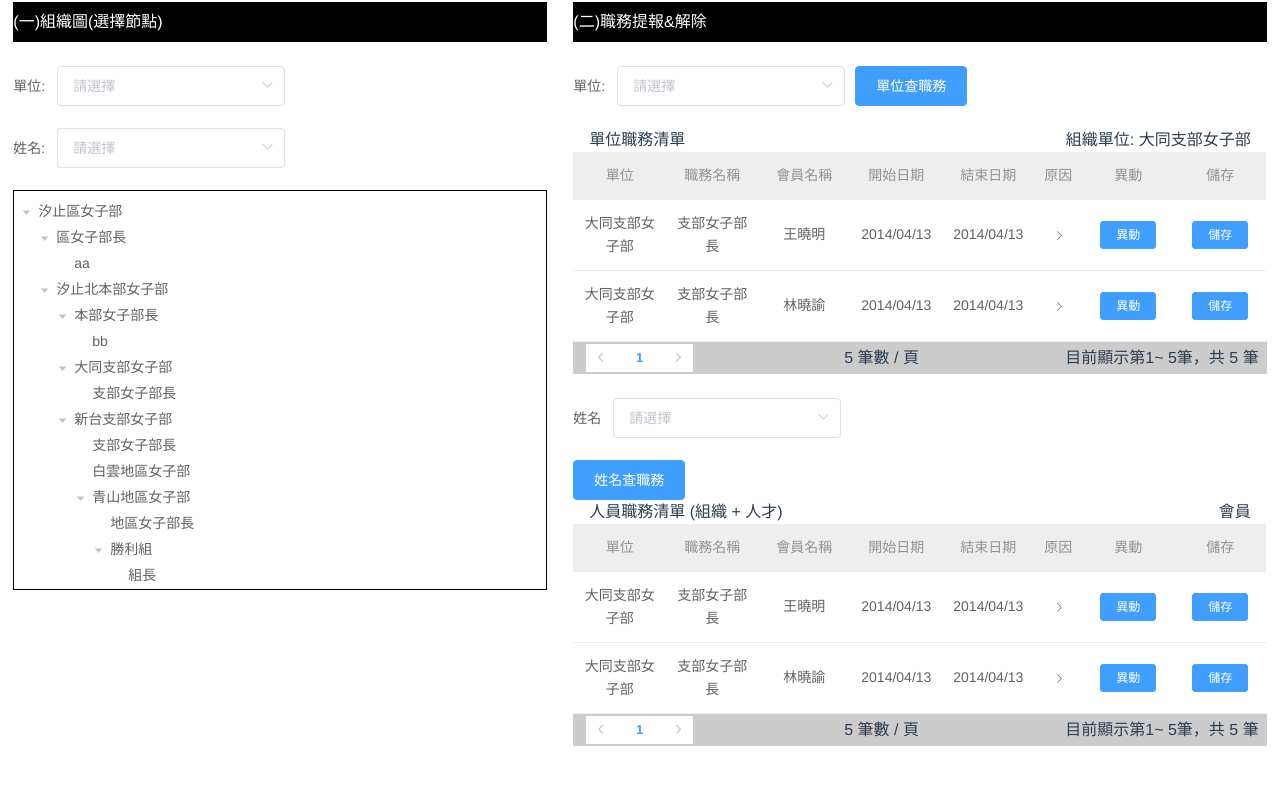
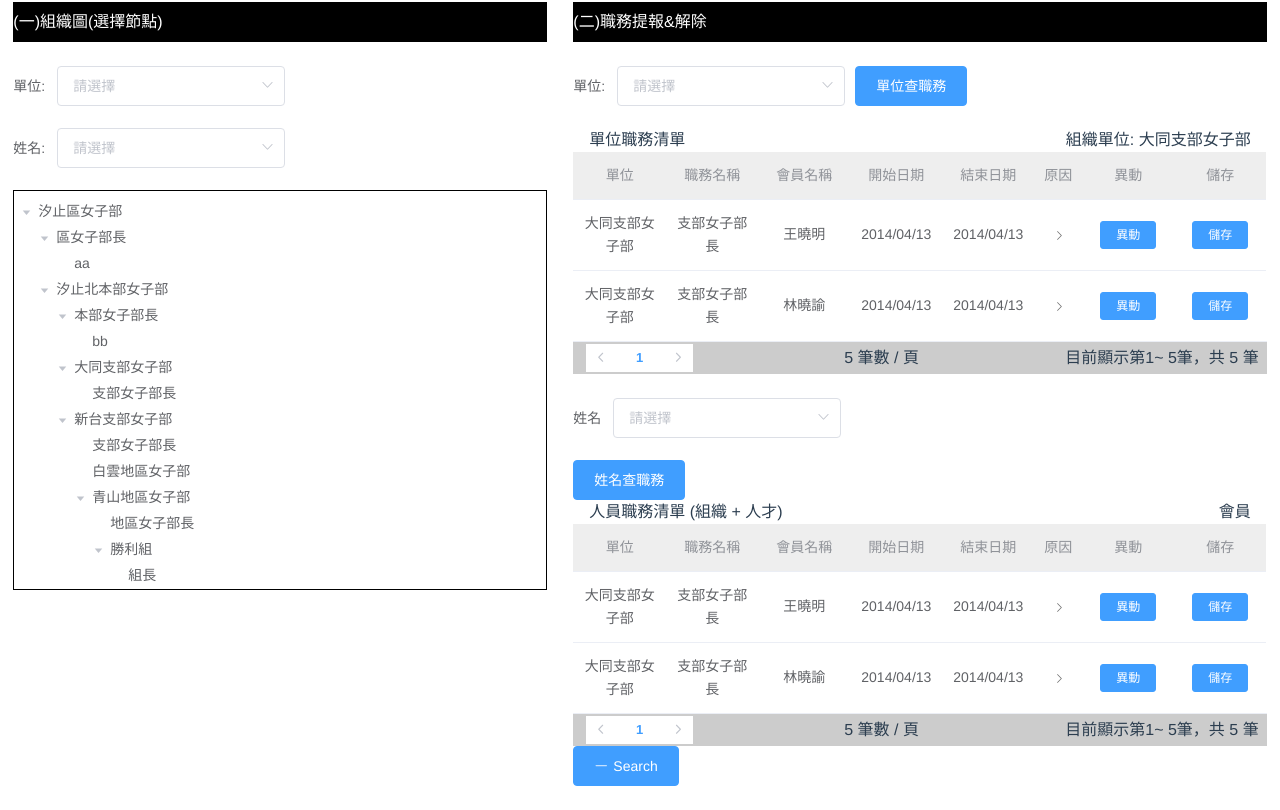
Before and after one commit to flowringWeb/soka, a Vue app: page /Step7 in a window 1280 px wide. Shown: the part 475-1285 px from the top of the page. Before the commit the page ends 1245 px from the top, so only its background shows below. Built offline with nearby package versions, Linux system fonts and the light colour scheme; what vue2-org-tree would draw is missing.

Commit message:
優化 '職務提報&解除' 表格細節功能

```diff
--- a/src/views/Step7.vue
+++ b/src/views/Step7.vue
@@ -138,7 +138,10 @@
             }
         },
         methods: {
-
+            //嘗試改 expand 外觀
+            // getRowKeys(row) {
+            //     console.log(row.children);
+            // }
         }
 
     }
@@ -392,6 +395,8 @@
                                 </el-table-column>
                             </el-table>
                             <Pagination></Pagination>
+
+                            <el-button type="primary" icon="el-icon-minus">Search</el-button>
                         </div>
                     </section>
                 </el-col>
@@ -423,4 +428,8 @@
         justify-content: center;
     }
 }
+
+// \e6d9 +
+// \e6d8 -
+
 </style>
```
